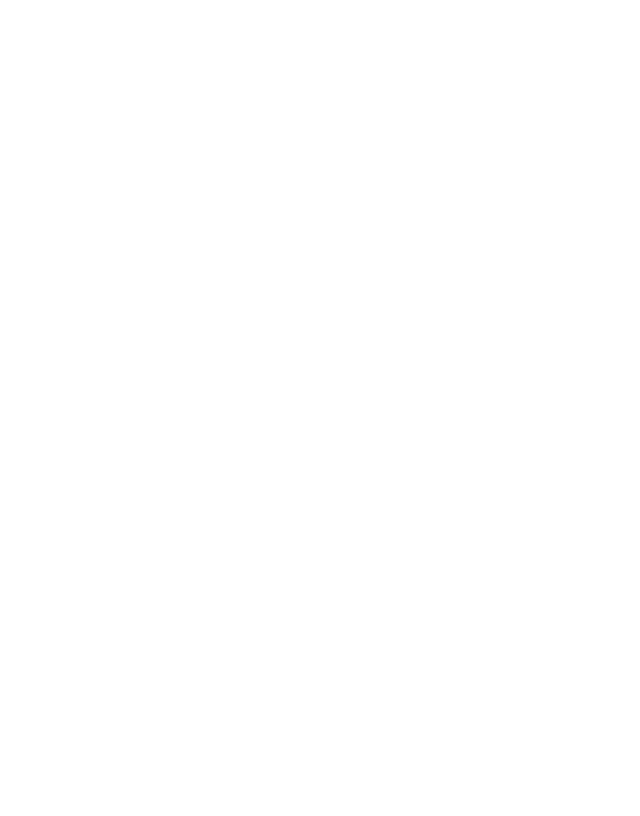
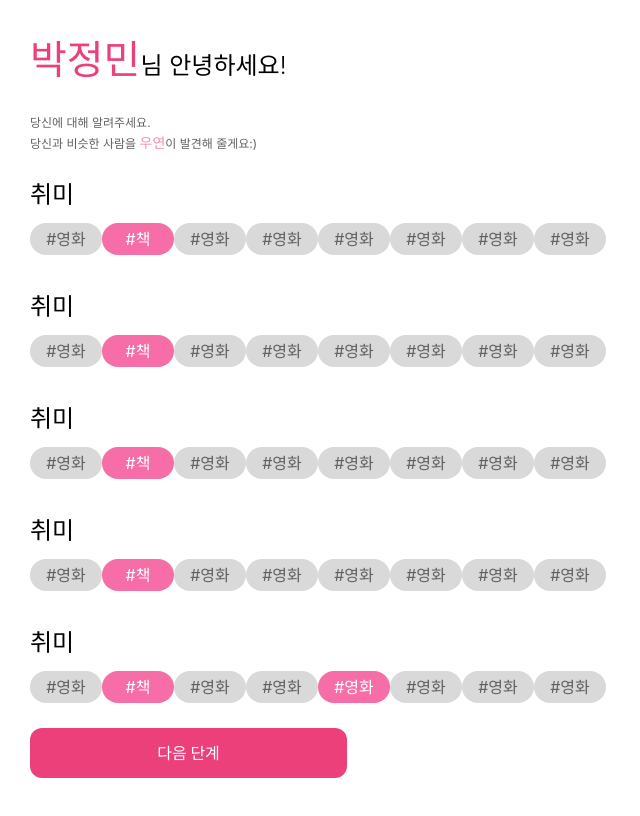
Before and after one commit to 14KGun/5KY, a React (Vite) app in the folder web/: page /tagsetting in a window 1280 px wide. Before the commit this address had no page. Shown: the top 816 px of the page, without its empty margins (0-640 px from the left). Built offline with nearby package versions, Linux system fonts and the light colour scheme.

Commit message:
add tagsetting page

```diff
--- a/web/src/App.jsx
+++ b/web/src/App.jsx
@@ -2,8 +2,9 @@
 import { BrowserRouter, Routes, Route } from "react-router-dom";
 import instance from "@/utils/instance";
 import TabApp from "./TabApp/TabApp";
-import Login from "./screens/Login/Login"
-import SignUp from "./screens/SignUp/SignUp"
+import Login from "./screens/Login/Login";
+import SignUp from "./screens/SignUp/SignUp";
+import TagSetting from "./screens/TagSetting/TagSetting";
 
 const SWRValue = {
   refreshInterval: 1000 * 60,
@@ -15,9 +16,10 @@
     <SWRConfig value={SWRValue}>
       <BrowserRouter>
         <Routes>
-          <Route path="/" element={<TabApp/>}/>
-          <Route path="/login" element={<Login/>}/>
-          <Route path="/signup" element={<SignUp/>}/>
+          <Route path="/" element={<TabApp />} />
+          <Route path="/login" element={<Login />} />
+          <Route path="/signup" element={<SignUp />} />
+          <Route path="/tagsetting" element={<TagSetting />} />
         </Routes>
       </BrowserRouter>
     </SWRConfig>
--- /dev/null
+++ b/web/src/screens/TagSetting/TagSetting.css
@@ -0,0 +1,4 @@
+*{
+    margin: 0;
+    padding: 0;
+}
--- /dev/null
+++ b/web/src/screens/TagSetting/TagSetting.jsx
@@ -0,0 +1,201 @@
+import styled from "styled-components";
+import "./TagSetting.css";
+
+const Container = styled.div`
+  width: 100vw-60px;
+  height: 100%;
+  display: flex;
+  flex-direction: column;
+  align-items: flex-start;
+  padding: 30px;
+`;
+
+const Title = styled.div`
+  display: flex;
+  flex-direction: row;
+  align-items: first baseline;
+  font-size: 24px;
+  font-weight: 300;
+  margin-bottom: 24px;
+`;
+const Name = styled.div`
+  font-size: 40px;
+  font-weight: 700;
+  color: #ec407a;
+`;
+
+const Info = styled.div`
+  font-size: 12px;
+  color: #616161;
+`;
+
+const Highlight = styled.span`
+  color: #f48fb1;
+  font-size: 14px;
+  font-weight: bold;
+`;
+
+const TagContainer = styled.div`
+  display: flex;
+  flex-direction: column;
+  align-items: flex-start;
+  margin-top: 24px;
+`;
+
+const TagSubContainer = styled.div`
+  display: flex;
+  flex-direction: column;
+  align-items: flex-start;
+`;
+
+const TagTitle = styled.div`
+  font-size: 24px;
+  font-weight: 700;
+  margin-bottom: 10px;
+`;
+const Tags = styled.div`
+  display: flex;
+  /* flex-direction: column; */
+  /* align-items: flex-start; */
+  flex-wrap: wrap;
+  justify-content: space-between;
+  align-content: space-between;
+`;
+
+const Tag = styled.div`
+  display: flex;
+  flex-direction: column;
+  align-items: center;
+  justify-content: center;
+  width: 72px;
+  height: 32px;
+  border: 0px solid black;
+  border-radius: 17px;
+  background-color: #d9d9d9;
+  color: #616161;
+  margin-bottom: 10px;
+`;
+
+const SelectedTag = styled.div`
+  display: flex;
+  flex-direction: column;
+  align-items: center;
+  justify-content: center;
+  width: 72px;
+  height: 32px;
+  border: 0px solid black;
+  border-radius: 17px;
+  background-color: #f76da7;
+  color: #ffffff;
+`;
+
+const NextBtn = styled.div`
+  width: 317px;
+  height: 50px;
+  display: flex;
+  flex-direction: column;
+  align-items: center;
+  justify-content: center;
+  background-color: #ec407a;
+  color: white;
+  font-size: 16px;
+  font-weight: 700;
+  margin: 15px 0px 50px 0px;
+  border: 0px solid transparent;
+  border-radius: 12px;
+  &:hover {
+    cursor: pointer;
+  }
+`;
+
+const TagSetting = () => {
+  return (
+    <Container>
+      <Title>
+        <Name>박정민</Name>님 안녕하세요!
+      </Title>
+      <Info>당신에 대해 알려주세요.</Info>
+      <Info>
+        당신과 비슷한 사람을 <Highlight>우연</Highlight>이 발견해 줄게요:)
+      </Info>
+      <TagContainer>
+        <TagSubContainer>
+          <TagTitle>취미</TagTitle>
+          <Tags>
+            <Tag>#영화</Tag>
+            <SelectedTag>#책</SelectedTag>
+            <Tag>#영화</Tag>
+            <Tag>#영화</Tag>
+            <Tag>#영화</Tag>
+            <Tag>#영화</Tag>
+            <Tag>#영화</Tag>
+            <Tag>#영화</Tag>
+          </Tags>
+        </TagSubContainer>
+      </TagContainer>
+      <TagContainer>
+        <TagSubContainer>
+          <TagTitle>취미</TagTitle>
+          <Tags>
+            <Tag>#영화</Tag>
+            <SelectedTag>#책</SelectedTag>
+            <Tag>#영화</Tag>
+            <Tag>#영화</Tag>
+            <Tag>#영화</Tag>
+            <Tag>#영화</Tag>
+            <Tag>#영화</Tag>
+            <Tag>#영화</Tag>
+          </Tags>
+        </TagSubContainer>
+      </TagContainer>
+      <TagContainer>
+        <TagSubContainer>
+          <TagTitle>취미</TagTitle>
+          <Tags>
+            <Tag>#영화</Tag>
+            <SelectedTag>#책</SelectedTag>
+            <Tag>#영화</Tag>
+            <Tag>#영화</Tag>
+            <Tag>#영화</Tag>
+            <Tag>#영화</Tag>
+            <Tag>#영화</Tag>
+            <Tag>#영화</Tag>
+          </Tags>
+        </TagSubContainer>
+      </TagContainer>
+      <TagContainer>
+        <TagSubContainer>
+          <TagTitle>취미</TagTitle>
+          <Tags>
+            <Tag>#영화</Tag>
+            <SelectedTag>#책</SelectedTag>
+            <Tag>#영화</Tag>
+            <Tag>#영화</Tag>
+            <Tag>#영화</Tag>
+            <Tag>#영화</Tag>
+            <Tag>#영화</Tag>
+            <Tag>#영화</Tag>
+          </Tags>
+        </TagSubContainer>
+      </TagContainer>
+      <TagContainer>
+        <TagSubContainer>
+          <TagTitle>취미</TagTitle>
+          <Tags>
+            <Tag>#영화</Tag>
+            <SelectedTag>#책</SelectedTag>
+            <Tag>#영화</Tag>
+            <Tag>#영화</Tag>
+            <SelectedTag>#영화</SelectedTag>
+            <Tag>#영화</Tag>
+            <Tag>#영화</Tag>
+            <Tag>#영화</Tag>
+          </Tags>
+        </TagSubContainer>
+      </TagContainer>
+      <NextBtn>다음 단계</NextBtn>
+    </Container>
+  );
+};
+
+export default TagSetting;
```
